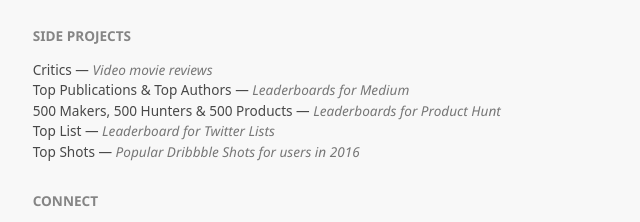
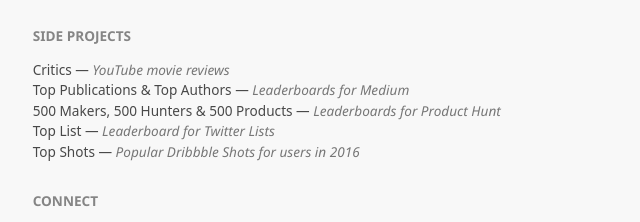
Before and after one commit to mubashariqbal/mubs, a plain HTML site: page index.html in a window 1280 px wide. Shown: the part 374-596 px from the top of the page, 89-729 px from the left. Drawn offline with Linux system fonts and the light colour scheme; a web font is replaced by a local one.

Commit message:
update critics description

```diff
--- a/index.html
+++ b/index.html
@@ -39,8 +39,7 @@
         <p><a href="http://quuu.co">Quuu</a> &mdash; <span>Hand Curated Content Suggestions for Social Media</span></p>
 
         <h2>Side Projects</h2>
-        <p><a href="https://critics.io">Critics</a> &mdash; <span>Video movie reviews</span></p>
-
+        <p><a href="https://critics.io">Critics</a> &mdash; <span>YouTube movie reviews</span></p>
         <p><a href="https://toppub.xyz">Top Publications</a> &amp; <a href="https://topauthors.xyz">Top Authors</a> &mdash; <span>Leaderboards for Medium</span></p>
         <p><a href="http://500makers.com">500 Makers</a>, <a href="http://500hunters.com">500 Hunters</a> &amp; <a href="http://500products.com">500 Products</a> &mdash; <span>Leaderboards for Product Hunt</span></p>
         <p><a href="https://toplists.xyz">Top List</a> &mdash; <span>Leaderboard for Twitter Lists</span></p>
```
